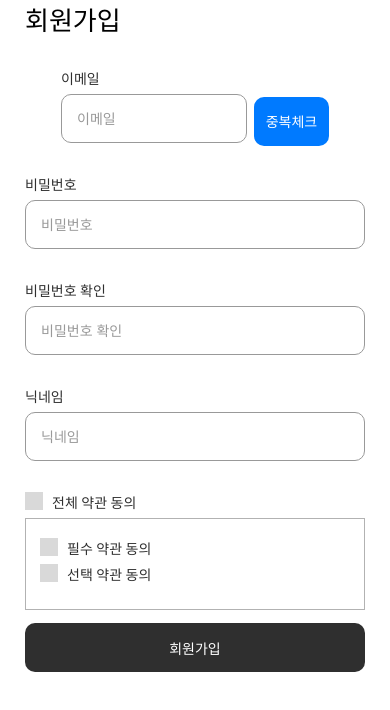
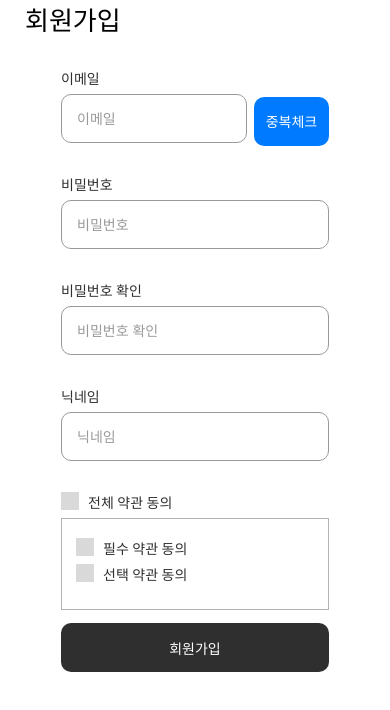
Before and after one commit to yeo-gi/yeogi, a React Native app in the folder frontend/: screen /Signup in a window 390 px wide. Shown: the top 710 px of the page. Built offline with nearby package versions, Linux system fonts and the light colour scheme.

Commit message:
feat: 로그인 페이지에 스크롤뷰 추가

```diff
--- a/frontend/src/pages/user/SignupPage.tsx
+++ b/frontend/src/pages/user/SignupPage.tsx
@@ -1,5 +1,5 @@
 import React, {useState} from 'react';
-import {View, Text, StyleSheet} from 'react-native';
+import {View, Text, StyleSheet, ScrollView} from 'react-native';
 import {SafeAreaView} from 'react-native-safe-area-context';
 import {styles as ConStyles} from '../../style/common/BasicContainerStyles';
 import {userStyles} from '../../style/user/UserStyles';
@@ -7,7 +7,6 @@ import CustomInput from '../../components/common/CustomInput';
 import CustomCheckBox from '../../components/common/CustomCheckBox';
 import {commonStyles, customColor} from '../../style/common/CommonStyle';
 import ActionBtn from '../../components/common/ActionBtn';
-import {ScrollView} from 'react-native-gesture-handler';
 
 export default function SignupPage() {
   const [email, setEmail] = useState('');
@@ -21,7 +20,7 @@ export default function SignupPage() {
   return (
     <SafeAreaView style={[ConStyles.container, {alignItems: 'center'}]}>
       <Text style={userStyles.header}>회원가입</Text>
-      {/* <ScrollView contentInsetAdjustmentBehavior="automatic"> */}
+      <ScrollView contentInsetAdjustmentBehavior="automatic">
         <View style={[commonStyles.rowCenterContents, {width: '100%'}]}>
           <View style={{width: 186}}>
             <CustomInput
@@ -90,7 +89,7 @@ export default function SignupPage() {
           marginTop={13}
           onPress={() => console.log('회원가입')}
         />
-      {/* </ScrollView> */}
+      </ScrollView>
     </SafeAreaView>
   );
 }
```
